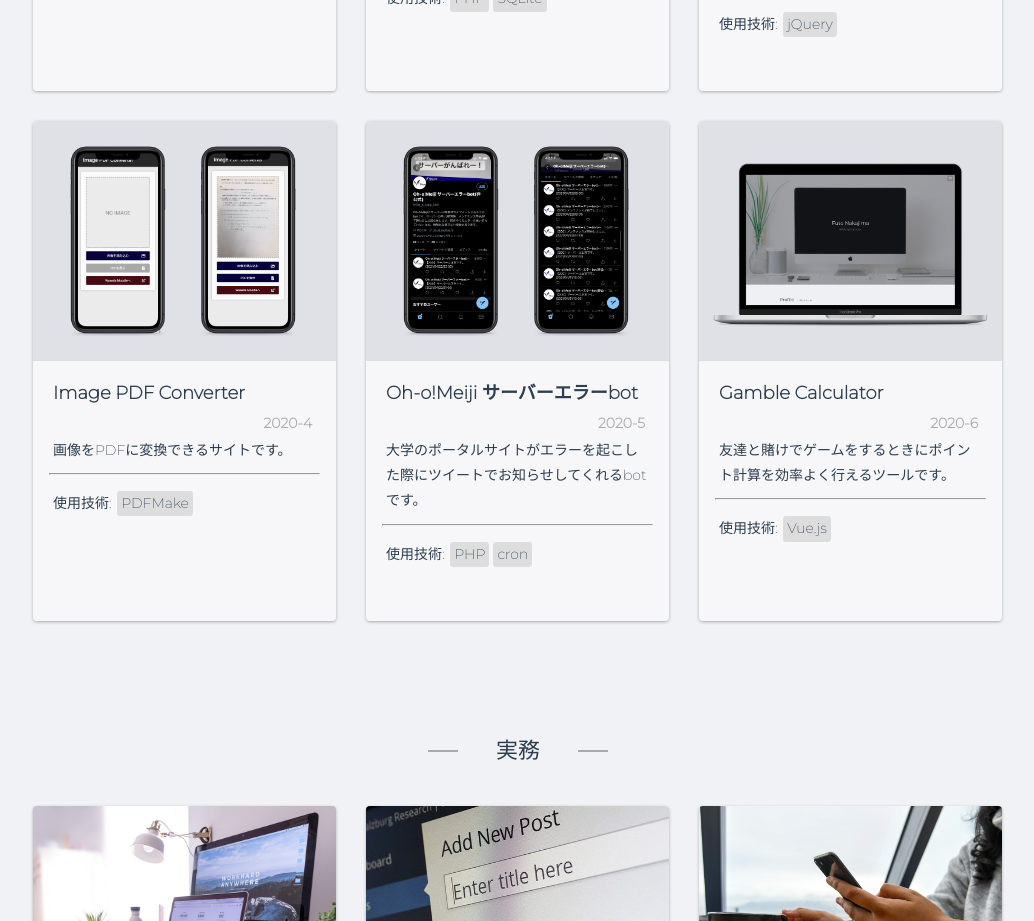
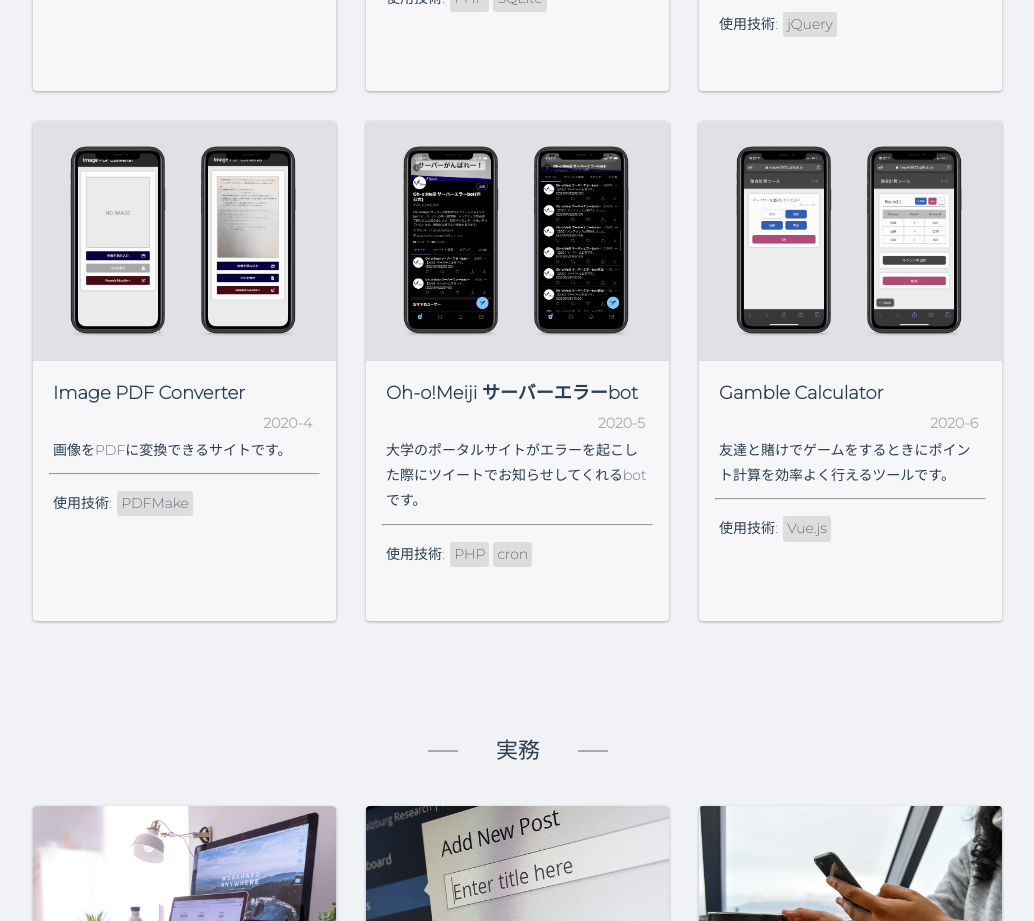
Before and after one commit to Maple0922/portfolio, a Vue app: page / in a window 1280 px wide. Shown: the part 3060-3981 px from the top of the page, without its empty margins (122-1156 px from the left). Built offline with nearby package versions, Linux system fonts and the light colour scheme; what vue-smooth-scroll would draw is missing.

Commit message:
Update: vgcの指定画像ファイルパスを変更

```diff
--- a/src/components/Main/Portfolio.vue
+++ b/src/components/Main/Portfolio.vue
@@ -115,8 +115,8 @@ export default {
               "Vueの双方向データバインディングを活かしたWebアプリを作りたくなって作りました。",
             ],
             used: ["Vue.js"],
-            thumbnail: "pf1.png",
-            images: ["pf1.png"],
+            thumbnail: "vgc1.png",
+            images: ["vgc1.png", "vgc2.png"],
             github: "vue-gamble-calculator",
           },
         ],
```
Also changed, not shown: memo.txt (deleted).
